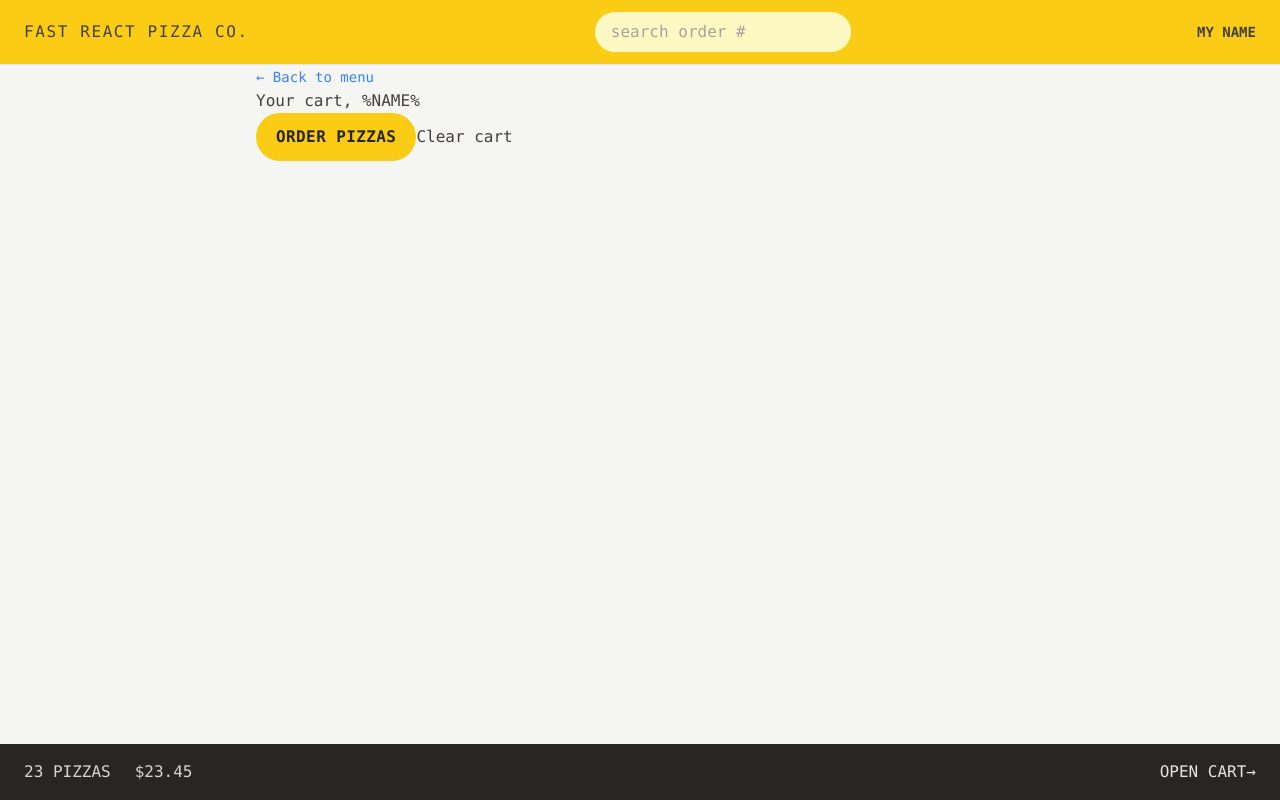
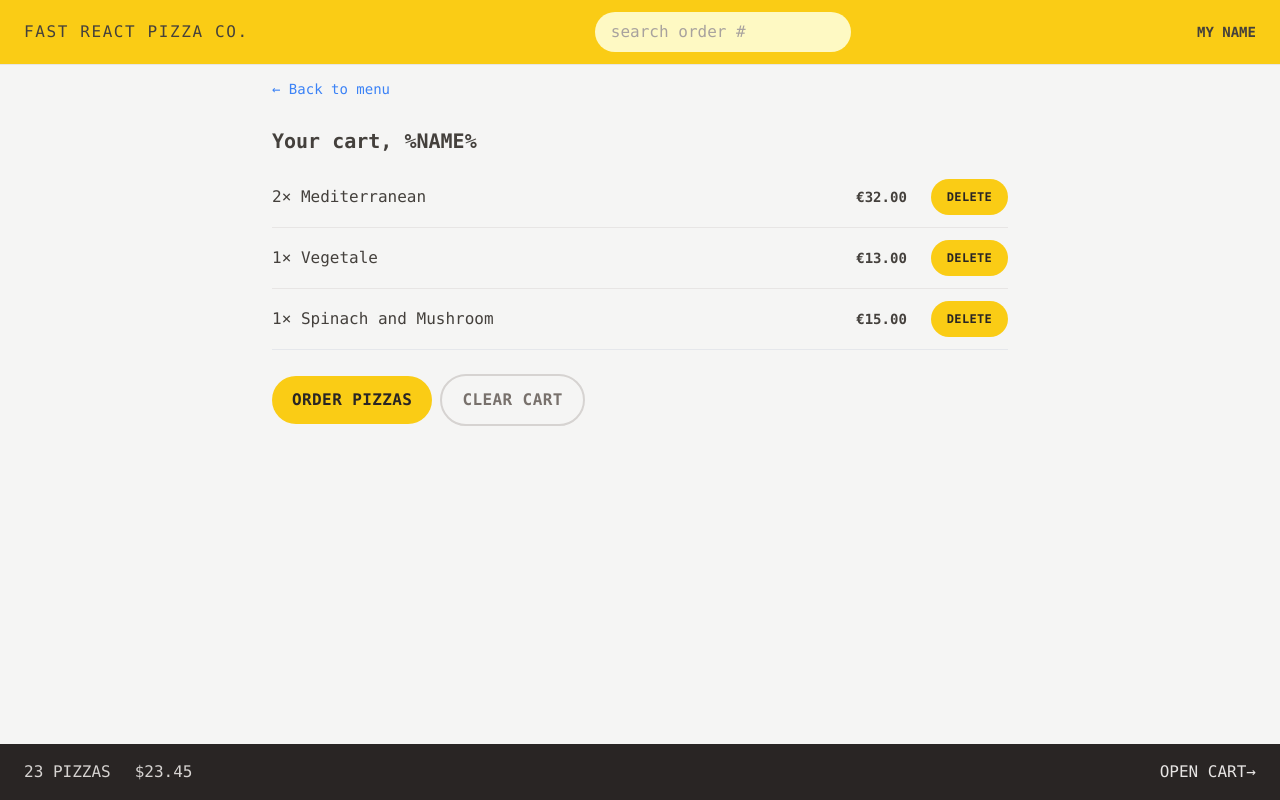
Before and after one commit to tmphat1312/fast-react-pizza, a React (Vite) app: page /cart in a window 1280 px wide. Built offline with nearby package versions, Linux system fonts and the light colour scheme; no server answers.

Commit message:
style: Add styles on cart

```diff
--- a/src/features/cart/Cart.tsx
+++ b/src/features/cart/Cart.tsx
@@ -1,45 +1,54 @@
-import { Link, useNavigate } from 'react-router-dom';
+import { useNavigate } from 'react-router-dom';
 import AnchorButton from '../../ui/AnchorButton';
 import Button from '../../ui/Button';
+import CartItem from './CartItem';
 
-// const fakeCart = [
-//   {
-//     pizzaId: 12,
-//     name: 'Mediterranean',
-//     quantity: 2,
-//     unitPrice: 16,
-//     totalPrice: 32,
-//   },
-//   {
-//     pizzaId: 6,
-//     name: 'Vegetale',
-//     quantity: 1,
-//     unitPrice: 13,
-//     totalPrice: 13,
-//   },
-//   {
-//     pizzaId: 11,
-//     name: 'Spinach and Mushroom',
-//     quantity: 1,
-//     unitPrice: 15,
-//     totalPrice: 15,
-//   },
-// ];
+const fakeCart = [
+  {
+    pizzaId: 12,
+    name: 'Mediterranean',
+    quantity: 2,
+    unitPrice: 16,
+    totalPrice: 32,
+  },
+  {
+    pizzaId: 6,
+    name: 'Vegetale',
+    quantity: 1,
+    unitPrice: 13,
+    totalPrice: 13,
+  },
+  {
+    pizzaId: 11,
+    name: 'Spinach and Mushroom',
+    quantity: 1,
+    unitPrice: 15,
+    totalPrice: 15,
+  },
+];
 
 export default function Cart() {
-  // const cart = fakeCart;
+  const cart = fakeCart;
   const navigate = useNavigate();
 
   return (
-    <div>
-      <AnchorButton to="/menu">&larr; Back to menu</AnchorButton>
+    <section className="px-4 py-3">
+      <AnchorButton to="/menu" className="inline-block mb-7">
+        &larr; Back to menu
+      </AnchorButton>
 
-      <h2>Your cart, %NAME%</h2>
+      <h2 className="mb-3 text-xl font-semibold">Your cart, %NAME%</h2>
 
-      <div>
+      <ul className="mb-6 border-b divide-y divide-stone-200">
+        {cart.map((item) => (
+          <CartItem key={item.pizzaId} item={item} />
+        ))}
+      </ul>
+
+      <div className="space-x-2">
         <Button onClick={() => navigate('/order/new')}>Order pizzas</Button>
-        <button>Clear cart</button>
+        <Button variant="secondary">Clear cart</Button>
       </div>
-    </div>
+    </section>
   );
 }
--- a/src/features/cart/CartItem.tsx
+++ b/src/features/cart/CartItem.tsx
@@ -1,13 +1,24 @@
-export default function CartItem({ item }) {
-  const { pizzaId, name, quantity, totalPrice } = item;
+import { CartItemModel } from '../../models/CartItemModel';
+import Button from '../../ui/Button';
+import CurrencyPresenter from '../../ui/CurrencyPresenter';
+
+type CartItemProps = {
+  item: CartItemModel;
+};
+
+export default function CartItem({ item }: CartItemProps) {
+  const { name, quantity, totalPrice } = item;
 
   return (
-    <li>
-      <p>
+    <li className="items-center justify-between py-3 sm:flex">
+      <p className="mb-1 sm:mb-0">
         {quantity}&times; {name}
       </p>
-      <div>
-        <p>{formatCurrency(totalPrice)}</p>
+      <div className="flex items-center justify-between gap-6">
+        <span className="text-sm font-bold">
+          <CurrencyPresenter amount={totalPrice} />
+        </span>
+        <Button size="sm">Delete</Button>
       </div>
     </li>
   );
--- a/src/ui/Button.tsx
+++ b/src/ui/Button.tsx
@@ -12,6 +12,8 @@ const SIZE_VARIANTS = {
 
 const STYLE_VARIANTS = {
   primary: 'bg-primary-400 text-stone-800',
+  secondary:
+    'text-stone-500 hover:text-stone-800 hover:bg-stone-300 border-2 border-stone-300',
 };
 
 export default function Button({
```
